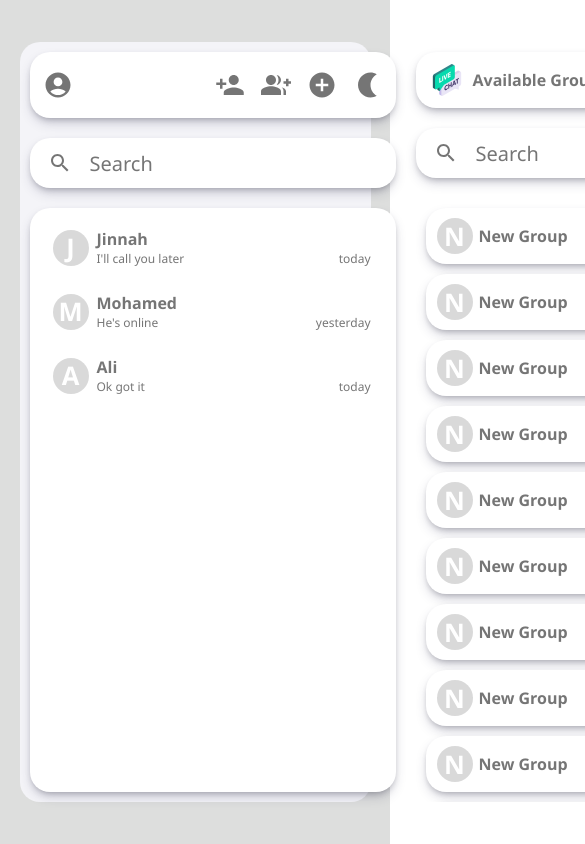
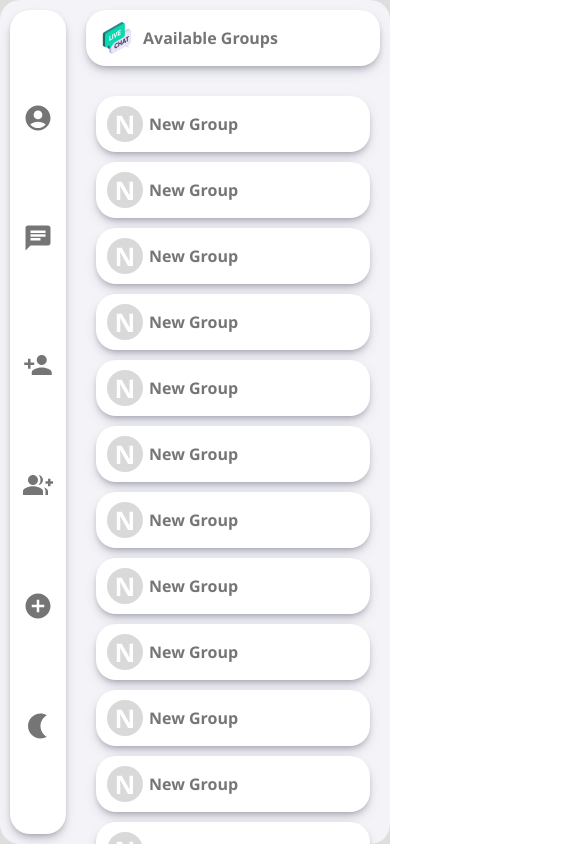
Before and after one commit to mohamedalijinnah81/livechat-client, a React (Create React App) app: page /app/groups in a window 390 px wide. Shown: the top 844 px of the page, 585 px wide, since content can reach past the window. Built offline with nearby package versions, Linux system fonts and the light colour scheme.

Commit message:
App optimized for mobile view

```diff
--- a/src/components/Login.js
+++ b/src/components/Login.js
@@ -3,8 +3,11 @@ import logo from '../images/live-chat.png'
 import '../styles/others/WelcomePage.css'
 import '../styles/Login.css'
 import { Button, TextField } from '@mui/material'
+import { useNavigate } from 'react-router-dom'
 
 const Login = () => {
+  const navigate = useNavigate();
+
   return (
     <div className='login-container'>
         <div className="image-container">
@@ -14,7 +17,9 @@ const Login = () => {
             <p>Login to your Account</p>
             <TextField id="standard-basic" label="Enter Username" variant="outlined" />
             <TextField id="outlined-password-input" label="Enter Password" type="password" autoComplete="current-password" />
-            <Button variant="outlined">Login</Button>
+            <Button variant="outlined" onClick={() => {
+                navigate('app/welcome');
+            }}>Login</Button>
         </div>
     </div>
   )
--- a/src/components/MainContainer.js
+++ b/src/components/MainContainer.js
@@ -1,6 +1,7 @@
 import React, { useState } from 'react'
 import './../styles/MainContainer.css'
 import '../styles/DarkTheme.css'
+import './../styles/workarea/MobileChatArea.css'
 import Sidebar from './sidebar/Sidebar'
 import WorkArea from './workarea/WorkArea'
 import WelcomePage from './others/WelcomePage'
--- a/src/components/others/Users.js
+++ b/src/components/others/Users.js
@@ -4,6 +4,7 @@ import './../../styles/sidebar/SBHeader.css'
 import './../../styles/sidebar/SBSearchbar.css'
 import './../../styles/sidebar/SBConversations.css'
 import './../../styles/sidebar/ConversationItem.css'
+import './../../styles/workarea/MobileChatArea.css'
 import '../../styles/DarkTheme.css'
 import logo from '../../images/live-chat.png'
 import SBSearchbar from '../sidebar/SBSearchbar'
--- a/src/components/sidebar/SBHeader.js
+++ b/src/components/sidebar/SBHeader.js
@@ -5,6 +5,7 @@ import GroupAddIcon from '@mui/icons-material/GroupAdd';
 import AddCircleIcon from '@mui/icons-material/AddCircle';
 import NightlightIcon from '@mui/icons-material/Nightlight';
 import LightModeIcon from '@mui/icons-material/LightMode';
+import ChatIcon from '@mui/icons-material/Chat';
 import { IconButton } from '@mui/material';
 import './../../styles/sidebar/SBHeader.css'
 import '../../styles/DarkTheme.css'
@@ -19,12 +20,20 @@ const SBHeader = () => {
 
   return (
     <div className={'sb-header' + ((lightTheme) ? '' : ' dark')}>
-       <div className="profile">
+       {/* <div className="profile">
             <IconButton>
                 <AccountCircleIcon className={'icon' + ((lightTheme) ? '' : ' dark')} />
             </IconButton>
-       </div>
+       </div> */}
        <div className="nav-links">
+            <IconButton>
+                <AccountCircleIcon className={'icon' + ((lightTheme) ? '' : ' dark')} />
+            </IconButton>
+            <IconButton id='chat-icon' onClick={() => {
+                navigate('chat');
+            }}>
+                <ChatIcon className={'icon' + ((lightTheme) ? '' : ' dark')} />
+            </IconButton>
             <IconButton onClick={() => {
                 navigate('users');
             }}>
--- a/src/components/sidebar/Sidebar.js
+++ b/src/components/sidebar/Sidebar.js
@@ -1,5 +1,6 @@
 import React, { useState } from 'react'
 import './../../styles/sidebar/Sidebar.css'
+import '../../styles/sidebar/MobileSidebar.css'
 import SBHeader from './SBHeader'
 import SBSearchbar from './SBSearchbar'
 import SBConversations from './SBConversations'
--- a/src/components/workarea/WorkArea.js
+++ b/src/components/workarea/WorkArea.js
@@ -1,5 +1,6 @@
 import React, { useState } from 'react'
 import './../../styles/workarea/ChatArea.css'
+import './../../styles/workarea/MobileChatArea.css'
 import CAHeader from './CAHeader'
 import CAMessagesContainer from './CAMessagesContainer'
 import CATextInputArea from './CATextInputArea'
--- /dev/null
+++ b/src/styles/sidebar/MobileSidebar.css
@@ -0,0 +1,31 @@
+@media only screen and (max-width: 40em) {
+    .searchbar {
+        display: none !important;
+    }
+
+    .sb-conversations {
+        display: none;
+    }
+
+    .sb-header {
+        flex-direction: column;
+        flex: 1;
+        width: min-content;
+        justify-content: flex-start;
+    }
+
+    .nav-links {
+        flex-direction: column;
+        justify-content: space-evenly;
+        height: 100%;
+    }
+
+    .sidebar {
+        flex: 0;
+    }
+
+    #chat-icon {
+        /* background-color: #000 !important; */
+        display: block !important;
+    }
+}
--- a/src/styles/sidebar/SBHeader.css
+++ b/src/styles/sidebar/SBHeader.css
@@ -12,3 +12,15 @@
     justify-content: space-between;
     box-shadow: rgba(50, 50, 93, 0.25) 0px 6px 12px -2px, rgba(0, 0, 0, 0.3) 0px 3px 7px -3px;
 }
+
+.nav-links {
+    width: 100%;
+    display: flex;
+    justify-content: space-evenly;
+}
+
+#chat-icon {
+    display: none;
+    /* width: 1.25em !important;
+    height: 1.25em !important; */
+}
--- a/src/styles/workarea/MessageOthers.css
+++ b/src/styles/workarea/MessageOthers.css
@@ -1,6 +1,3 @@
-.others-message-container {
-}
-
 .others-conversation-container {
     display: flex;
     font-family: 'Segoe UI', Tahoma, Geneva, Verdana, sans-serif;
--- /dev/null
+++ b/src/styles/workarea/MobileChatArea.css
@@ -0,0 +1,10 @@
+@media only screen and (max-width: 40em) {
+    .chat-area, .list-container {
+        flex: 1 !important;
+    }
+
+    .main-container {
+        height: 100vh;
+        width: 100vw;
+    }
+}
```
